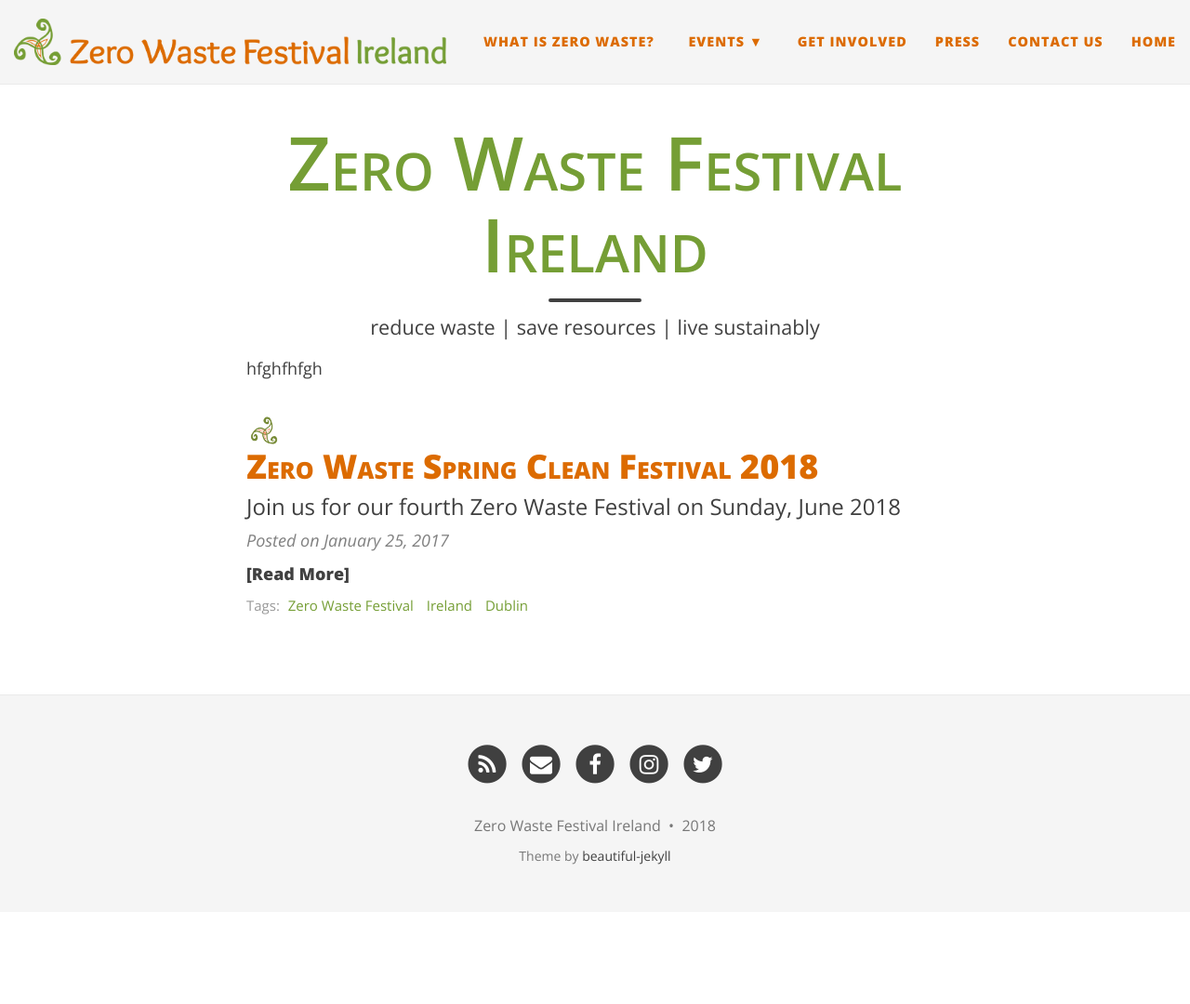
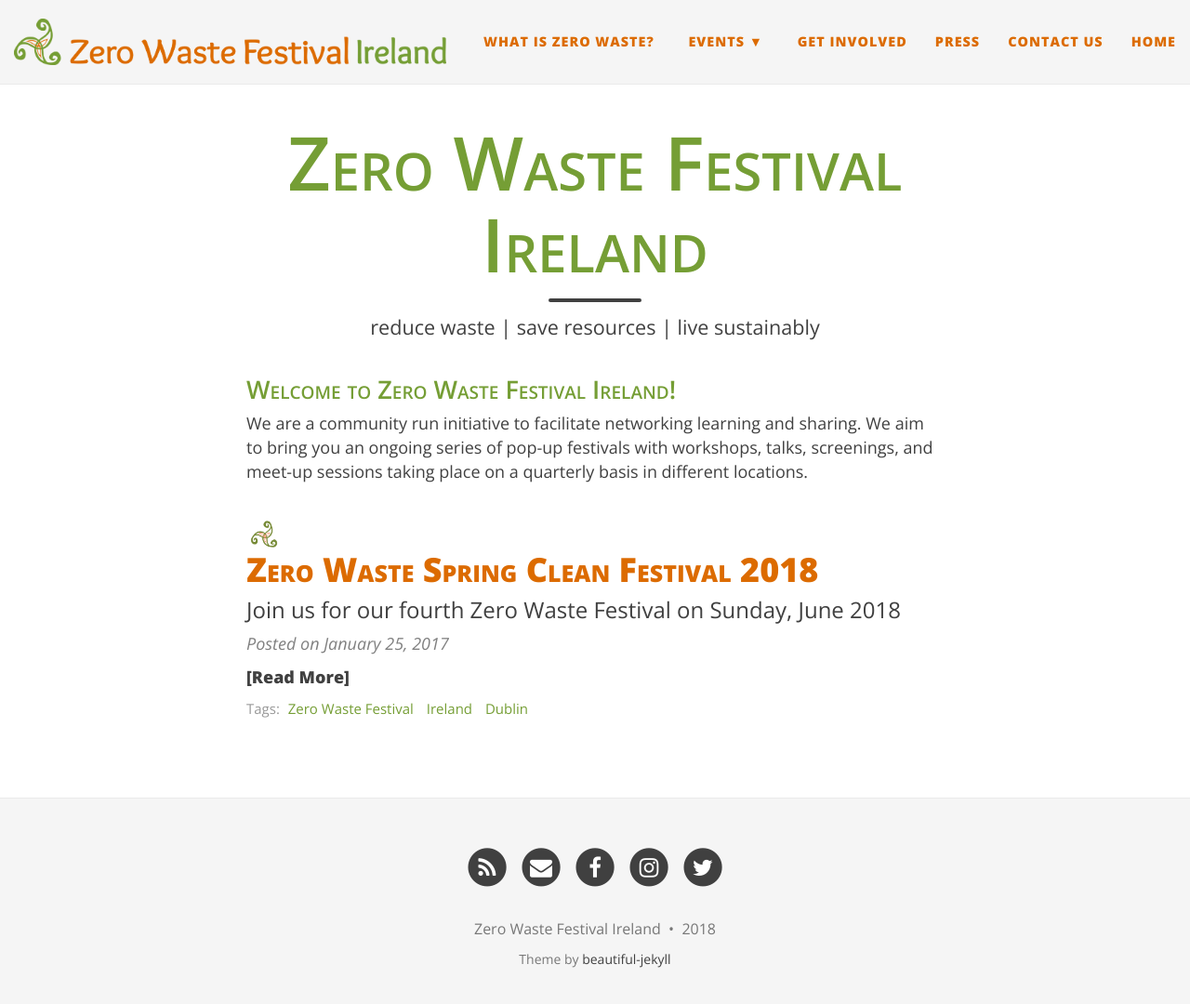
Before and after one commit to jknappe/zw-ireland, a Jekyll site: the page built from index.html, in a window 1280 px wide and 1092 px high. Shown: the top 1080 px of the window at 93% size. Built offline with Jekyll 4.4.1, drawn with Linux system fonts in a browser that asks for light colours; nearby versions of some CDN libraries; the list of posts is cut into pages by our own code.

Commit message:
new pages

```diff
--- a/index.html
+++ b/index.html
@@ -5,7 +5,11 @@
 use-site-title: true
 ---
 
-hfghfhfgh
+<h1>Welcome to Zero Waste Festival Ireland!</h1>
+
+We are a community run initiative to facilitate networking learning and sharing.
+
+We aim to bring you an ongoing series of pop-up festivals with workshops, talks, screenings, and meet-up sessions taking place on a quarterly basis in different locations.
 
 <div class="posts-list">
   {% for post in paginator.posts %}
```
Also changed, not shown: what-is-zero-waste.md (added, +17 -0 lines).
